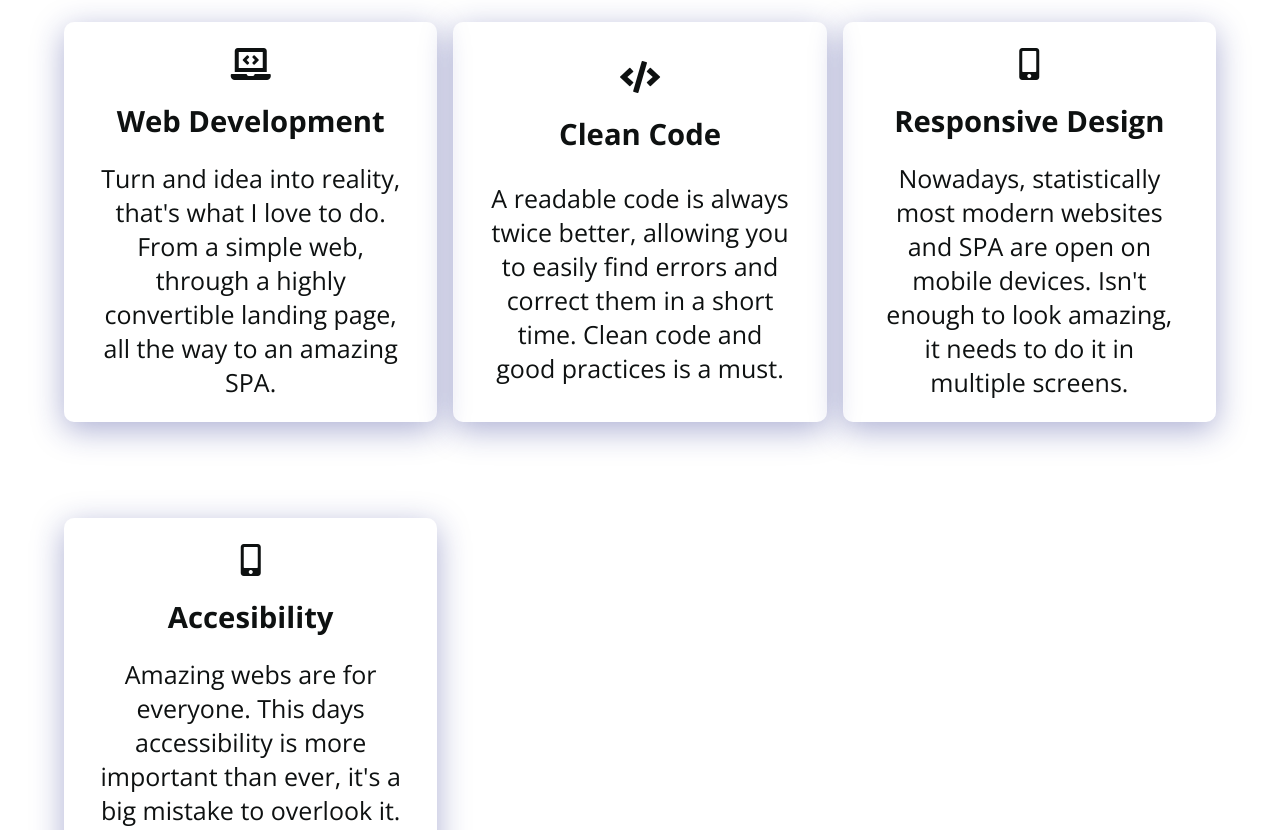
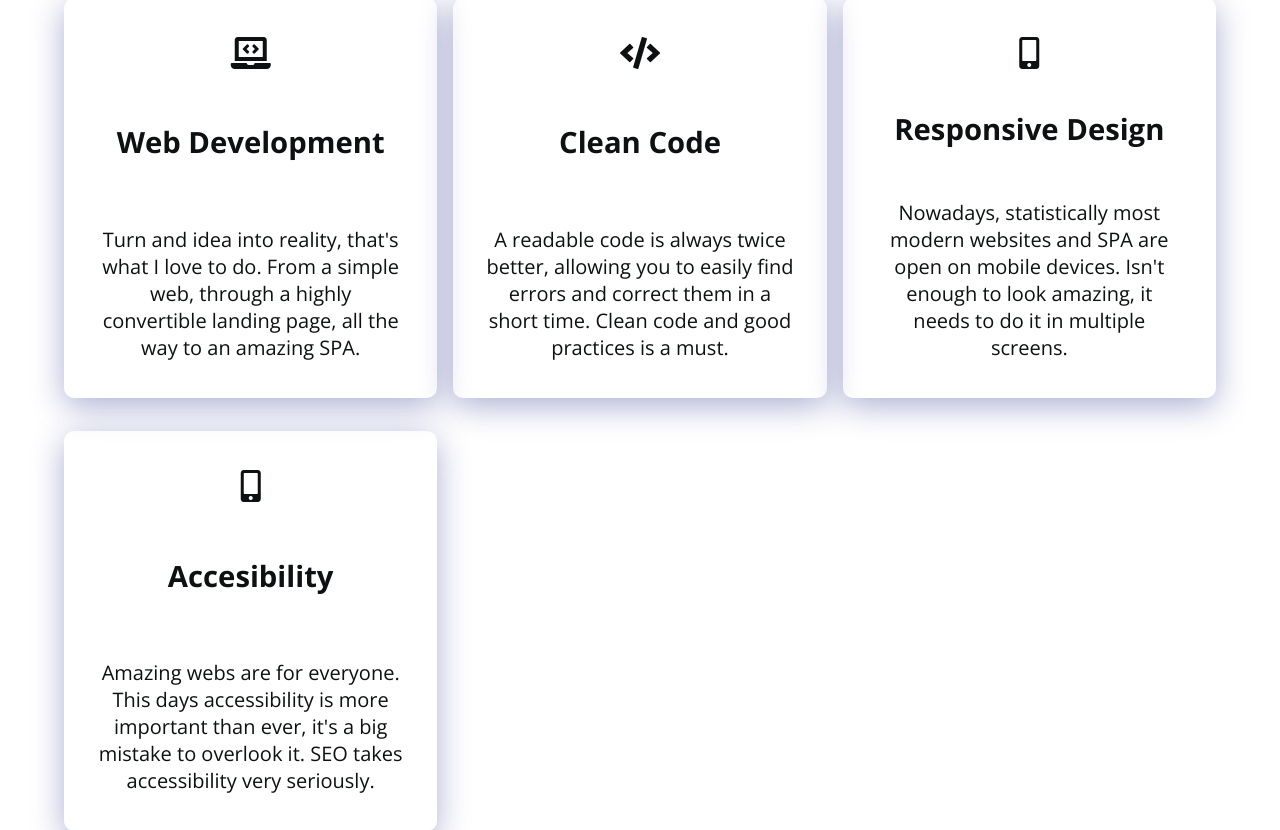
Before and after one commit to JoaquinFrontendDev/Portfolio, a React (Create React App) app: page / in a window 1280 px wide. Shown: the part 1090-1920 px from the top of the page. Built offline with nearby package versions, Linux system fonts and the light colour scheme.

Commit message:
Update MailSuccess.css
Hotfixes

```diff
--- a/src/components/MailSuccess/MailSuccess.css
+++ b/src/components/MailSuccess/MailSuccess.css
@@ -55,7 +55,7 @@ html {
 	font-size: clamp(2em, 2.5vw, 4em);
 }
 
-p {
+.mail-success-container p {
 	font-size: clamp(1.25em, 1.25vw, 2.5em);
 }
 
```
